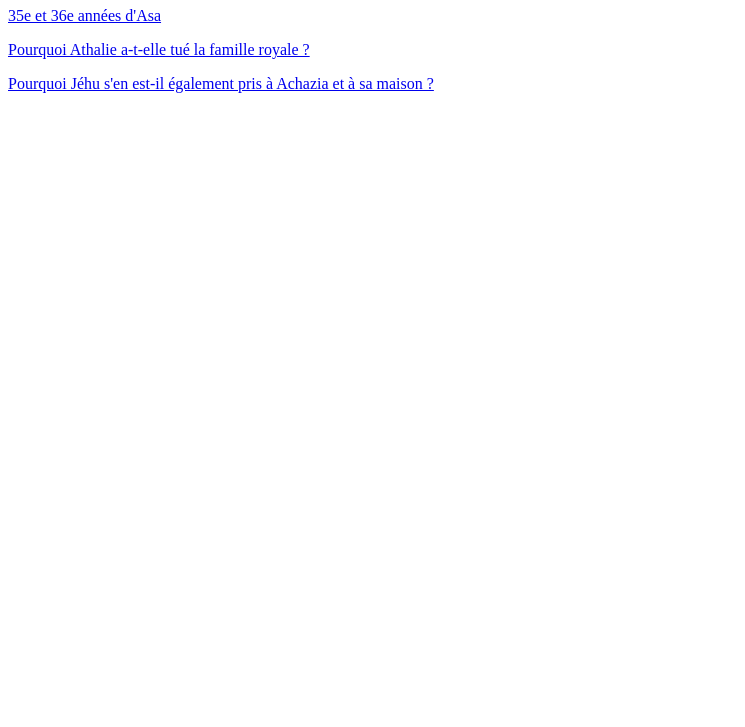
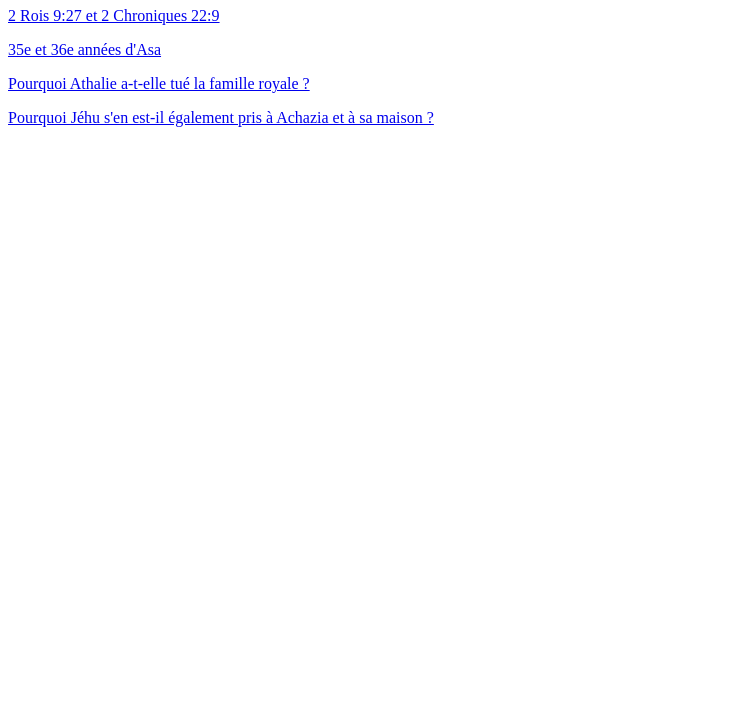
Before and after one commit to pedjy321/Mes_messages, a plain HTML site: page index.html in a window 1280 px wide. Shown: the part 73-800 px from the top of the page, without its empty margins (0-745 px from the left). Drawn offline with Linux system fonts and the light colour scheme.

Commit message:
Add new links to index.html

```diff
--- a/index.html
+++ b/index.html
@@ -10,6 +10,7 @@
     </style>
 </head>
 <h1><b>Accueil</b></h1>
+    <p><a href="2 Rois 9,27 et 2 Chroniques 22,9">2 Rois 9:27 et 2 Chroniques 22:9</a></p>
 <p><a href="35e et 36e années d'Asa.html">35e et 36e années d'Asa</a></p>
 <p><a href="Pourquoi Athalie a-t-elle tué la famille royale.html">Pourquoi Athalie a-t-elle tué la famille royale ?</a>
 </p>
```
